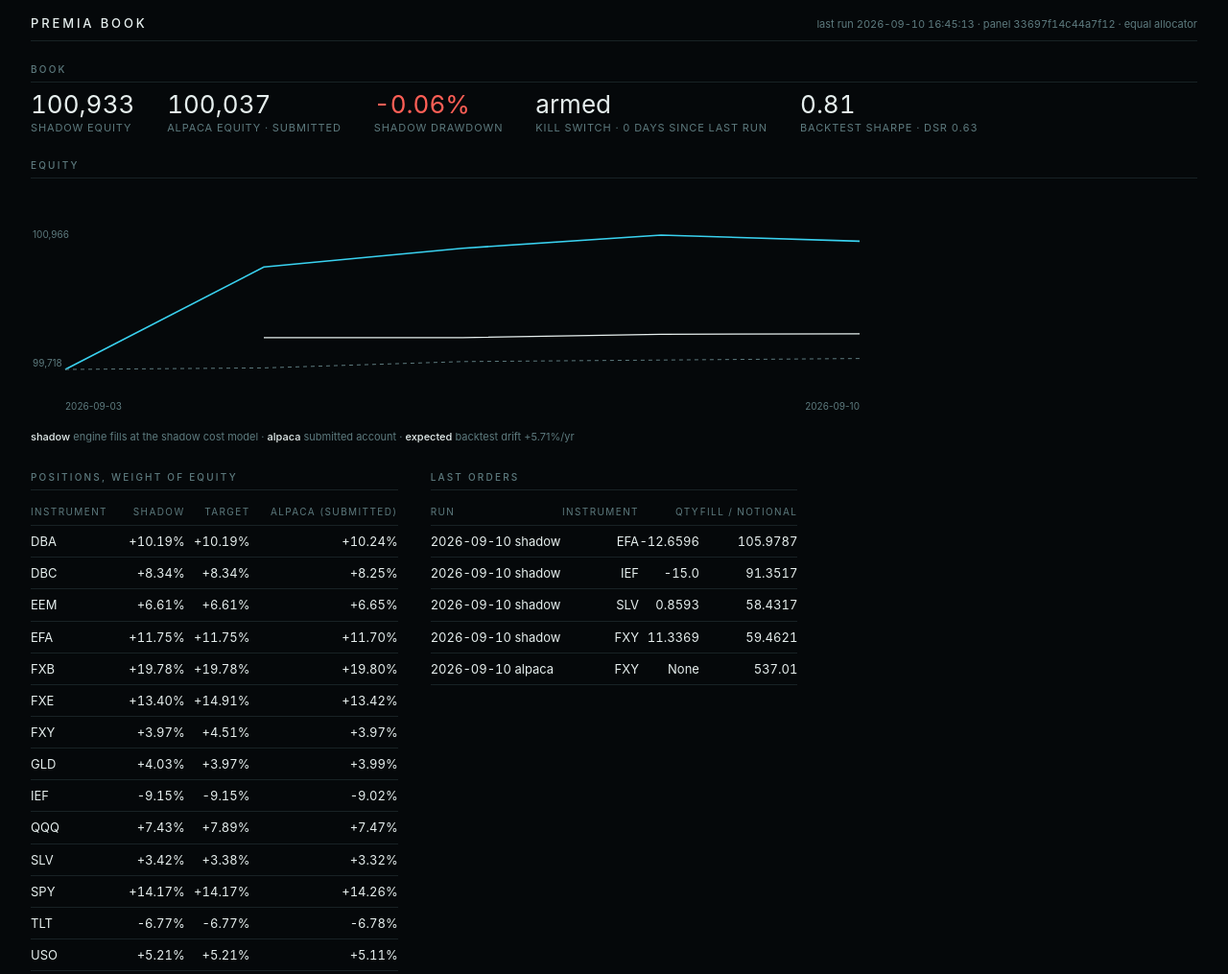
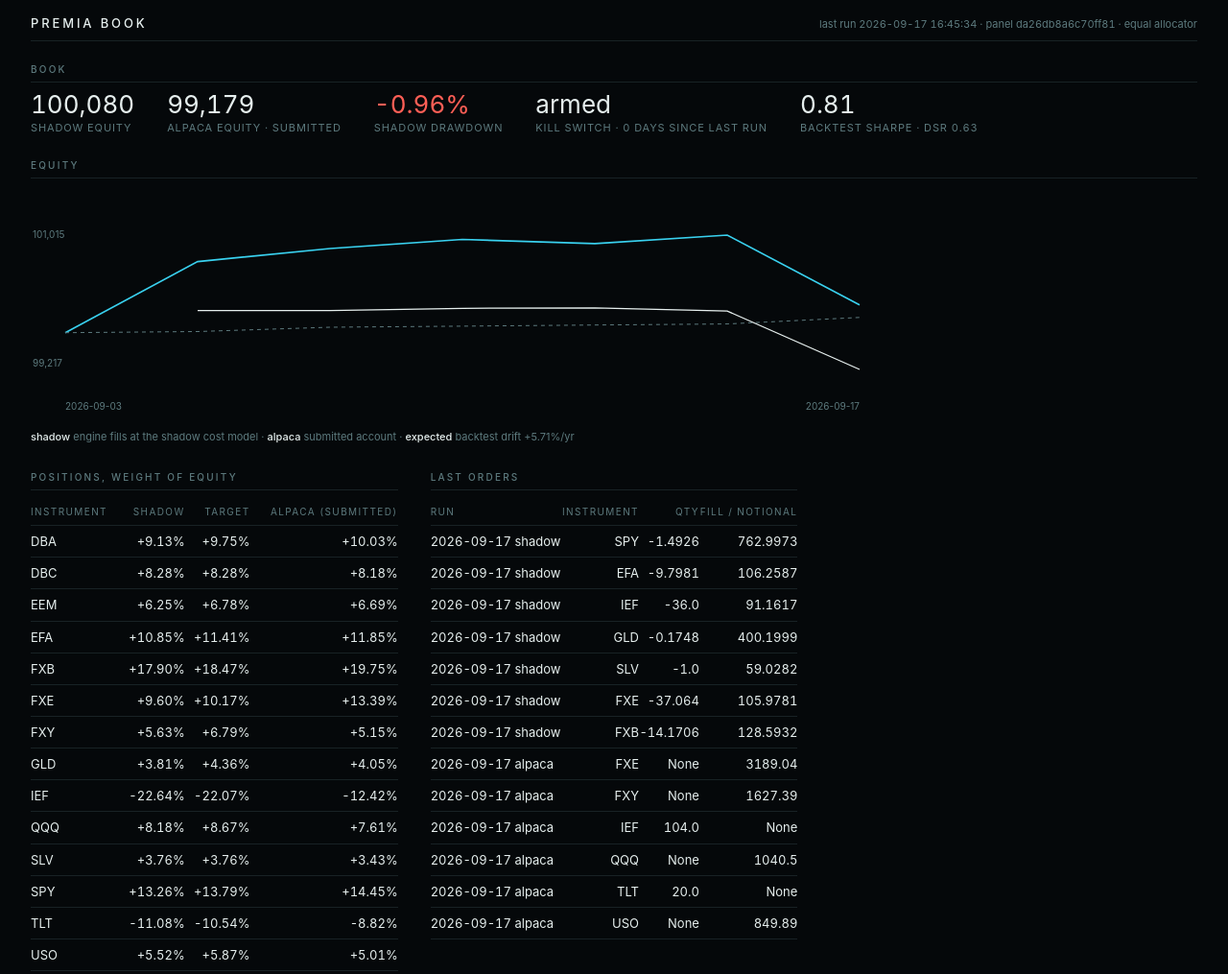
Before and after one commit to kelvinhe724/quant-projects, a plain HTML site: page framework/book/reports/index.html in a window 1280 px wide. Shown: the top 1015 px of the page at 96% size. Drawn offline with Linux system fonts and the light colour scheme.

Commit message:
pre: validate.py refit at the restart session (allocations.json before)

```diff
--- a/framework/book/reports/index.html
+++ b/framework/book/reports/index.html
@@ -20,20 +20,20 @@ th{color:var(--muted);font-size:10px;letter-spacing:.14em;text-transform:upperca
 svg text{fill:var(--muted);font-size:10px}
 .legend{font-size:11px;color:var(--muted);margin-top:6px}.legend b{font-weight:500;color:var(--text)}
 </style></head><body>
-<header><h1>Premia book</h1><span class="meta">last run 2026-09-10 16:45:13
- · panel 33697f14c44a7f12 · equal allocator</span></header>
+<header><h1>Premia book</h1><span class="meta">last run 2026-09-17 16:45:34
+ · panel da26db8a6c70ff81 · equal allocator</span></header>
 <div class="grid">
 <section class="wide"><h2>Book</h2><div class="stats">
-<div class="stat">100,933<span class="q">shadow equity</span></div>
-<div class="stat">100,037<span class="q">alpaca equity · submitted</span></div>
-<div class="stat neg">-0.06%<span class="q">shadow drawdown</span></div>
+<div class="stat">100,080<span class="q">shadow equity</span></div>
+<div class="stat">99,179<span class="q">alpaca equity · submitted</span></div>
+<div class="stat neg">-0.96%<span class="q">shadow drawdown</span></div>
 <div class="stat">armed<span class="q">kill switch · 0 days since last run</span></div>
 <div class="stat">0.81<span class="q">backtest sharpe · dsr 0.63</span></div>
 </div></section>
-<section class="wide"><h2>Equity</h2><svg viewBox="0 0 900 240" width="100%" style="max-width:900px"><polyline fill="none" style="stroke:var(--green);stroke-width:1.6" points="36.0,190.0 243.0,83.3 450.0,63.7 657.0,50.0 864.0,56.4"/><polyline fill="none" style="stroke:var(--muted);stroke-width:1;stroke-dasharray:4 4" points="36.0,190.0 243.0,188.4 450.0,181.8 657.0,180.2 864.0,178.6"/><polyline fill="none" style="stroke:var(--text);stroke-width:1.2" points="243.0,156.9 450.0,156.9 657.0,153.4 864.0,152.9"/><text x="2" y="187.2">99,718</text><text x="2" y="52.8">100,966</text><text x="36" y="232">2026-09-03</text><text x="864" y="232" text-anchor="end">2026-09-10</text></svg>
+<section class="wide"><h2>Equity</h2><svg viewBox="0 0 900 240" width="100%" style="max-width:900px"><polyline fill="none" style="stroke:var(--green);stroke-width:1.6" points="36.0,151.7 174.0,77.6 312.0,64.0 450.0,54.5 588.0,58.9 726.0,50.0 864.0,122.7"/><polyline fill="none" style="stroke:var(--muted);stroke-width:1;stroke-dasharray:4 4" points="36.0,151.7 174.0,150.5 312.0,146.0 450.0,144.9 588.0,143.7 726.0,142.6 864.0,135.8"/><polyline fill="none" style="stroke:var(--text);stroke-width:1.2" points="174.0,128.7 312.0,128.7 450.0,126.3 588.0,125.9 726.0,129.1 864.0,190.0"/><text x="2" y="187.2">99,217</text><text x="2" y="52.8">101,015</text><text x="36" y="232">2026-09-03</text><text x="864" y="232" text-anchor="end">2026-09-17</text></svg>
 <div class="legend"><b>shadow</b> engine fills at the shadow cost model · <b>alpaca</b> submitted account · <b>expected</b> backtest drift +5.71%/yr</div></section>
-<section><h2>Positions, weight of equity</h2><table><tr><th>instrument</th><th>shadow</th><th>target</th><th>alpaca (submitted)</th></tr><tr><td>DBA</td><td>+10.19%</td><td>+10.19%</td><td>+10.24%</td></tr><tr><td>DBC</td><td>+8.34%</td><td>+8.34%</td><td>+8.25%</td></tr><tr><td>EEM</td><td>+6.61%</td><td>+6.61%</td><td>+6.65%</td></tr><tr><td>EFA</td><td>+11.75%</td><td>+11.75%</td><td>+11.70%</td></tr><tr><td>FXB</td><td>+19.78%</td><td>+19.78%</td><td>+19.80%</td></tr><tr><td>FXE</td><td>+13.40%</td><td>+14.91%</td><td>+13.42%</td></tr><tr><td>FXY</td><td>+3.97%</td><td>+4.51%</td><td>+3.97%</td></tr><tr><td>GLD</td><td>+4.03%</td><td>+3.97%</td><td>+3.99%</td></tr><tr><td>IEF</td><td>-9.15%</td><td>-9.15%</td><td>-9.02%</td></tr><tr><td>QQQ</td><td>+7.43%</td><td>+7.89%</td><td>+7.47%</td></tr><tr><td>SLV</td><td>+3.42%</td><td>+3.38%</td><td>+3.32%</td></tr><tr><td>SPY</td><td>+14.17%</td><td>+14.17%</td><td>+14.26%</td></tr><tr><td>TLT</td><td>-6.77%</td><td>-6.77%</td><td>-6.78%</td></tr><tr><td>USO</td><td>+5.21%</td><td>+5.21%</td><td>+5.11%</td></tr></table></section>
-<section><h2>Last orders</h2><table><tr><th>run</th><th>instrument</th><th>qty</th><th>fill / notional</th></tr><tr><td>2026-09-10 shadow</td><td>EFA</td><td>-12.6596</td><td>105.9787</td></tr><tr><td>2026-09-10 shadow</td><td>IEF</td><td>-15.0</td><td>91.3517</td></tr><tr><td>2026-09-10 shadow</td><td>SLV</td><td>0.8593</td><td>58.4317</td></tr><tr><td>2026-09-10 shadow</td><td>FXY</td><td>11.3369</td><td>59.4621</td></tr><tr><td>2026-09-10 alpaca</td><td>FXY</td><td>None</td><td>537.01</td></tr></table></section>
+<section><h2>Positions, weight of equity</h2><table><tr><th>instrument</th><th>shadow</th><th>target</th><th>alpaca (submitted)</th></tr><tr><td>DBA</td><td>+9.13%</td><td>+9.75%</td><td>+10.03%</td></tr><tr><td>DBC</td><td>+8.28%</td><td>+8.28%</td><td>+8.18%</td></tr><tr><td>EEM</td><td>+6.25%</td><td>+6.78%</td><td>+6.69%</td></tr><tr><td>EFA</td><td>+10.85%</td><td>+11.41%</td><td>+11.85%</td></tr><tr><td>FXB</td><td>+17.90%</td><td>+18.47%</td><td>+19.75%</td></tr><tr><td>FXE</td><td>+9.60%</td><td>+10.17%</td><td>+13.39%</td></tr><tr><td>FXY</td><td>+5.63%</td><td>+6.79%</td><td>+5.15%</td></tr><tr><td>GLD</td><td>+3.81%</td><td>+4.36%</td><td>+4.05%</td></tr><tr><td>IEF</td><td>-22.64%</td><td>-22.07%</td><td>-12.42%</td></tr><tr><td>QQQ</td><td>+8.18%</td><td>+8.67%</td><td>+7.61%</td></tr><tr><td>SLV</td><td>+3.76%</td><td>+3.76%</td><td>+3.43%</td></tr><tr><td>SPY</td><td>+13.26%</td><td>+13.79%</td><td>+14.45%</td></tr><tr><td>TLT</td><td>-11.08%</td><td>-10.54%</td><td>-8.82%</td></tr><tr><td>USO</td><td>+5.52%</td><td>+5.87%</td><td>+5.01%</td></tr></table></section>
+<section><h2>Last orders</h2><table><tr><th>run</th><th>instrument</th><th>qty</th><th>fill / notional</th></tr><tr><td>2026-09-17 shadow</td><td>SPY</td><td>-1.4926</td><td>762.9973</td></tr><tr><td>2026-09-17 shadow</td><td>EFA</td><td>-9.7981</td><td>106.2587</td></tr><tr><td>2026-09-17 shadow</td><td>IEF</td><td>-36.0</td><td>91.1617</td></tr><tr><td>2026-09-17 shadow</td><td>GLD</td><td>-0.1748</td><td>400.1999</td></tr><tr><td>2026-09-17 shadow</td><td>SLV</td><td>-1.0</td><td>59.0282</td></tr><tr><td>2026-09-17 shadow</td><td>FXE</td><td>-37.064</td><td>105.9781</td></tr><tr><td>2026-09-17 shadow</td><td>FXB</td><td>-14.1706</td><td>128.5932</td></tr><tr><td>2026-09-17 alpaca</td><td>FXE</td><td>None</td><td>3189.04</td></tr><tr><td>2026-09-17 alpaca</td><td>FXY</td><td>None</td><td>1627.39</td></tr><tr><td>2026-09-17 alpaca</td><td>IEF</td><td>104.0</td><td>None</td></tr><tr><td>2026-09-17 alpaca</td><td>QQQ</td><td>None</td><td>1040.5</td></tr><tr><td>2026-09-17 alpaca</td><td>TLT</td><td>20.0</td><td>None</td></tr><tr><td>2026-09-17 alpaca</td><td>USO</td><td>None</td><td>849.89</td></tr></table></section>
 <section class="wide"><h2>Allocator</h2><p class="meta">{&quot;ETFBeta&quot;: 0.5, &quot;EWMAC&quot;: 0.5} · ERC vs 1/N out of sample:
 Sharpe 0.8553 vs 0.8705 · full report in validation.md</p></section>
 </div></body></html>
```
Also changed, not shown: 2 other files.
